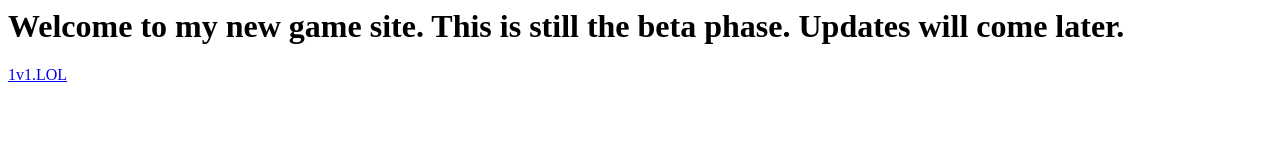
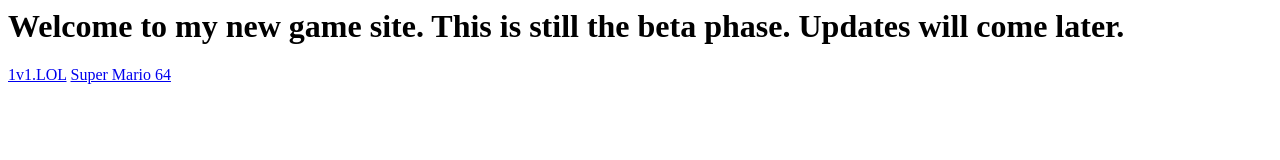
Before and after one commit to BlakeCakeGIT/blakecakegit.github.io, a plain HTML site: page index.html in a window 1280 px wide. Drawn offline with Linux system fonts and the light colour scheme.

Commit message:
Update index.html

```diff
--- a/index.html
+++ b/index.html
@@ -1,3 +1,4 @@
 <h1>Welcome to my new game site. This is still the beta phase. Updates will come later.</h1>
 <div></div>
 <a href="1v1-lol">1v1.LOL</a>
+<a href="sm64/f.html">Super Mario 64</a>
```
